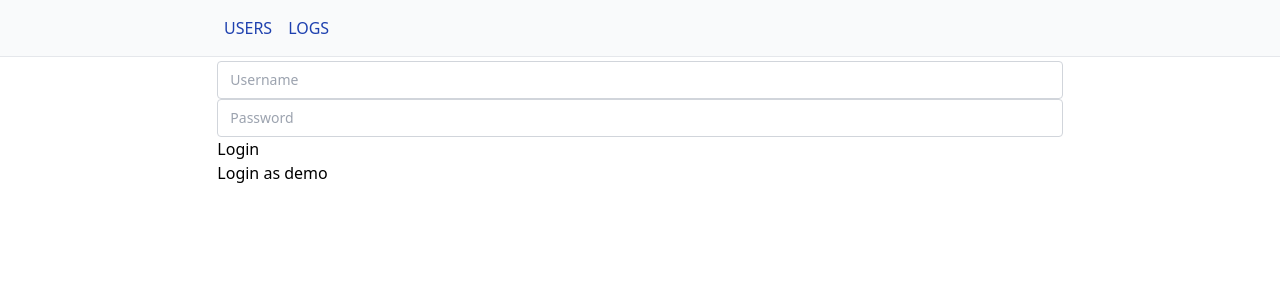
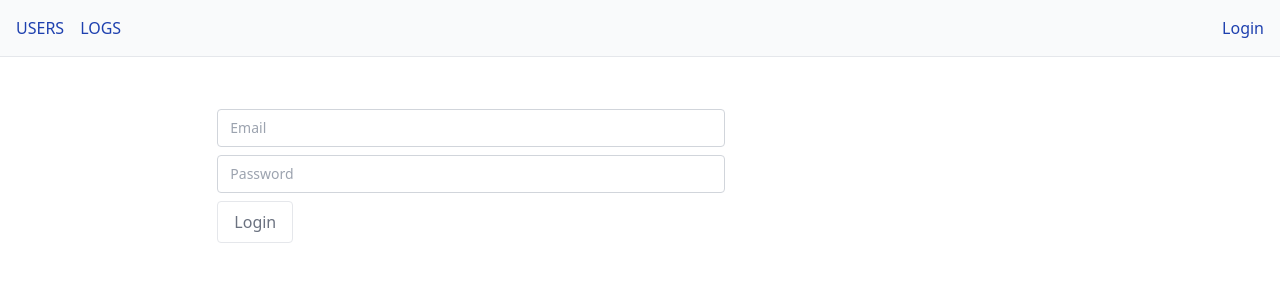
Before and after one commit to agmmtoo/user-management, a React (Vite) app in the folder fe/: page /login in a window 1280 px wide. Shown: the top 300 px of the page. Built offline with nearby package versions, Linux system fonts and the light colour scheme.

Commit message:
ok, i guess

```diff
--- a/fe/src/api/base.api.ts
+++ b/fe/src/api/base.api.ts
@@ -1,32 +1,50 @@
-const user = JSON.parse(localStorage.getItem("user") || "{}")
-const token = user.token
+const BASE_URL = "http://localhost:4000/v1";
 
-const BASE_URL = "http://localhost:4000/v1";
-const headers = {
+export async function get(url: string, signal?: AbortSignal) {
+  const user = JSON.parse(localStorage.getItem("user") || "{}");
+
+  const response = await fetch(`${BASE_URL}${url}`, {
+    headers: {
       "Content-Type": "application/json",
-    "Authorization": `Bearer ${token}`
+      Authorization: `Bearer ${user.token}`,
+    },
+    signal,
+  });
+  return response.json();
 }
 
 export async function create<T>(url: string, data: T) {
+  const user = JSON.parse(localStorage.getItem("user") || "{}");
   const response = await fetch(`${BASE_URL}${url}`, {
     method: "POST",
-        headers,
+    headers: {
+      "Content-Type": "application/json",
+      Authorization: `Bearer ${user.token}`,
+    },
     body: JSON.stringify(data),
   });
   return response.json();
 }
 
 export async function remove(url: string) {
+  const user = JSON.parse(localStorage.getItem("user") || "{}");
   return await fetch(`${BASE_URL}${url}`, {
     method: "DELETE",
-        headers,
+    headers: {
+      "Content-Type": "application/json",
+      Authorization: `Bearer ${user.token}`,
+    },
   });
 }
 
 export async function update<T>(url: string, data: T) {
+  const user = JSON.parse(localStorage.getItem("user") || "{}");
   const response = await fetch(`${BASE_URL}${url}`, {
     method: "PATCH",
-        headers,
+    headers: {
+      "Content-Type": "application/json",
+      Authorization: `Bearer ${user.token}`,
+    },
     body: JSON.stringify(data),
   });
   return response.json();
--- a/fe/src/api/user.api.ts
+++ b/fe/src/api/user.api.ts
@@ -1,6 +1,19 @@
-import { create, remove, update } from "./base.api";
+import { get, create, remove, update } from "./base.api";
 
-import { User } from "../types/User.interface";
+import { User, UserBasic } from "../types/User.interface";
+
+export async function getUser(
+  id: string | undefined,
+  signal?: AbortSignal
+): Promise<{ user: User }> {
+  return get(`/users/${id}`, signal);
+}
+
+export async function getUserList(
+  signal: AbortSignal
+): Promise<{ users: UserBasic[] }> {
+  return get("/users", signal);
+}
 
 export type PostBodyUser = Pick<User, "name" | "email"> & { password: string };
 
@@ -26,3 +39,13 @@ export async function updateUser(
 ): Promise<{ user: User }> {
   return update<PatchBodyUser>(`/users/${id}`, user);
 }
+
+export async function authUser(
+  email: string,
+  password: string
+): Promise<{ token: string; user: User }> {
+  return create<{ email: string; password: string }>("/tokens/authentication", {
+    email,
+    password,
+  });
+}
--- /dev/null
+++ b/fe/src/api/userlog.api.ts
@@ -0,0 +1,9 @@
+import { get } from "./base.api";
+
+import { Log } from "../types/Log.interface";
+
+export async function getUserLogList(
+    signal: AbortSignal
+  ): Promise<{ logs: Log[] }> {
+    return get("/userlogs", signal);
+  }
--- a/fe/src/components/Nav.tsx
+++ b/fe/src/components/Nav.tsx
@@ -1,11 +1,26 @@
 import { Link } from "react-router-dom";
 
+import { useAuth } from "../contexts/auth.context";
+
 export function Nav() {
+  const auth = useAuth();
+  const handleLogout = () => {
+    localStorage.clear();
+    auth.setUser(null);
+  };
+
   return (
-    <nav className="p-4 border-b border-x-blue-950 sticky top-0 bg-gray-50/95">
-      <div className="text-blue-800 font-medium uppercase md:w-2/3 mx-auto flex gap-4">
+    <nav className="p-4 md:mb-12 border-b border-x-blue-950 sticky top-0 bg-gray-50/95 flex justify-between">
+      <div className="text-blue-800 font-medium uppercase flex gap-4">
         <Link to="/users">Users</Link>
         <Link to="/">Logs</Link>
+      </div>
+      <div className="text-blue-800 font-medium cursor-pointer">
+        {auth.user ? (
+          <button onClick={handleLogout}>Logout ({auth.user.user.name})</button>
+        ) : (
+          <Link to="/login">Login</Link>
+        )}
       </div>
     </nav>
   );
--- a/fe/src/components/users/UserInfo.tsx
+++ b/fe/src/components/users/UserInfo.tsx
@@ -24,7 +24,7 @@ function UserInfo() {
         <time>{new Date(user.created_at).toDateString()}</time>
         <div className="inline-flex gap-2">
           <Form method="DELETE">
-            <Button variant="secondary">
+            <Button type="submit" variant="secondary">
               Delete
             </Button>
           </Form>
--- a/fe/src/helpers/userRouterLoader.ts
+++ b/fe/src/helpers/userRouterLoader.ts
@@ -1,16 +1,7 @@
 import { LoaderFunctionArgs } from "react-router-dom";
+import { getUser } from "../api/user.api";
 
 export default async function loader(props: LoaderFunctionArgs) {
   const { request, params } = props;
-
-  const result = await fetch(`http://localhost:4000/v1/users/${params.userId}`, {
-    method: "GET",
-    headers: {
-      "Content-Type": "application/json",
-      Authorization: `Bearer eyJhbGciOiJIUzI1NiJ9.eyJpc3MiOiJ5bWZsIiwic3ViIjoiMiIsImF1ZCI6WyJ5bWZsIl0sImV4cCI6MTY4ODYxNDgyMi4zOTQ1ODY4LCJuYmYiOjE2ODgwMTAwMjIuMzk0NTg2OCwiaWF0IjoxNjg4MDEwMDIyLjM5NDU4Nn0.Rql8osmpIpYDSZd2m_9eH3K2_9lcDLaraqoyjm9G288`,
-    },
-    signal: request.signal,
-  });
-
-  return result.json();
+  return getUser(params.userId, request.signal);
 }
--- a/fe/src/helpers/userlogsRouteLoader.ts
+++ b/fe/src/helpers/userlogsRouteLoader.ts
@@ -1,16 +1,8 @@
 import { LoaderFunctionArgs } from "react-router-dom";
+import { getUserLogList } from "../api/userlog.api";
 
 export default async function loader(props: LoaderFunctionArgs) {
   const request = props.request;
 
-  const result = await fetch("http://localhost:4000/v1/userlogs", {
-    method: "GET",
-    headers: {
-      "Content-Type": "application/json",
-      Authorization: `Bearer eyJhbGciOiJIUzI1NiJ9.eyJpc3MiOiJ5bWZsIiwic3ViIjoiMiIsImF1ZCI6WyJ5bWZsIl0sImV4cCI6MTY4ODYxNDgyMi4zOTQ1ODY4LCJuYmYiOjE2ODgwMTAwMjIuMzk0NTg2OCwiaWF0IjoxNjg4MDEwMDIyLjM5NDU4Nn0.Rql8osmpIpYDSZd2m_9eH3K2_9lcDLaraqoyjm9G288`,
-    },
-    signal: request.signal,
-  });
-
-  return result.json();
+  return getUserLogList(request.signal);
 }
--- a/fe/src/helpers/usersRouteLoader.ts
+++ b/fe/src/helpers/usersRouteLoader.ts
@@ -1,19 +1,10 @@
 import { LoaderFunctionArgs } from "react-router-dom";
-import { UserBasic } from "../types/User.interface";
+import { getUserList } from "../api/user.api";
 
-export default async function loader(
-  props: LoaderFunctionArgs
-): Promise<{ users: UserBasic[] }> {
-  const request = props.request;
-
-  const result = await fetch("http://localhost:4000/v1/users", {
-    method: "GET",
-    headers: {
-      "Content-Type": "application/json",
-      Authorization: `Bearer eyJhbGciOiJIUzI1NiJ9.eyJpc3MiOiJ5bWZsIiwic3ViIjoiMiIsImF1ZCI6WyJ5bWZsIl0sImV4cCI6MTY4ODYxNDgyMi4zOTQ1ODY4LCJuYmYiOjE2ODgwMTAwMjIuMzk0NTg2OCwiaWF0IjoxNjg4MDEwMDIyLjM5NDU4Nn0.Rql8osmpIpYDSZd2m_9eH3K2_9lcDLaraqoyjm9G288`,
-    },
-    signal: request.signal,
-  });
-
-  return result.json();
+export default async function loader(props: LoaderFunctionArgs) {
+  try {
+    return getUserList(props.request.signal);
+  } catch (error) {
+    console.log('sshhh')
+  }
 }
--- a/fe/src/pages/AuthLayout.tsx
+++ b/fe/src/pages/AuthLayout.tsx
@@ -4,8 +4,10 @@ import { useAuth } from "../contexts/auth.context";
 
 function AuthLayout() {
   const location = useLocation();
+
   const auth = useAuth();
   if (auth.user == null) {
+
     return <Navigate to="login" state={{ from: location }} replace />;
   } else {
     return <Outlet />;
--- a/fe/src/pages/ErrorPage.tsx
+++ b/fe/src/pages/ErrorPage.tsx
@@ -1,8 +1,17 @@
-import { useRouteError } from "react-router-dom";
+import { useRouteError, Navigate } from "react-router-dom";
+import { useAuth } from "../contexts/auth.context";
 
 export default function ErrorPage() {
   const error = useRouteError();
-  console.log(error);
+  const auth = useAuth();
+
+  if (error) {
+    // clear local storage and set user to null
+    // on EVERY FREAKING ERROR
+    // localStorage.clear();
+    auth.setUser(null);
+    return <Navigate to="login" />;
+  }
 
   return (
     <div>
--- a/fe/src/pages/Login.tsx
+++ b/fe/src/pages/Login.tsx
@@ -1,9 +1,12 @@
-import { useLocation, Navigate } from "react-router-dom";
+import { useLocation, Navigate, useNavigate } from "react-router-dom";
 
 import { useAuth } from "../contexts/auth.context";
+import Button from "../components/global/Button";
+import { authUser } from "../api/user.api";
 
 function Login() {
   const location = useLocation();
+  const navigate = useNavigate();
 
   const from = location?.state?.from?.pathname ?? "/";
 
@@ -13,23 +16,39 @@ function Login() {
     return <Navigate to={from} replace />;
   }
 
-  const demo = { token: "t", user: "userobj" };
+  const handleLogin = (e: React.FormEvent<HTMLFormElement>) => {
+    e.preventDefault();
+    const formData = new FormData(e.currentTarget);
+    const email = formData.get("email") as string;
+    const password = formData.get("password") as string;
+
+    authUser(email, password).then((response) => {
+      setUser(response);
+      const auth = JSON.stringify(response);
+      localStorage.setItem("user", auth);
+      navigate(from, { replace: true });
+    });
+  };
 
   return (
     <>
-      <form>
-        <input type="text" placeholder="Username"  className="form-input" />
-        <input type="password" placeholder="Password"  className="form-input" />
-        <button type="submit">Login</button>
+      <form className="space-y-2 w-full md:w-3/5" onSubmit={handleLogin}>
+        <input
+          type="email"
+          name="email"
+          placeholder="Email"
+          required
+          className="form-input"
+        />
+        <input
+          type="password"
+          name="password"
+          placeholder="Password"
+          required
+          className="form-input"
+        />
+        <Button type="submit">Login</Button>
       </form>
-      <button
-        onClick={() => {
-          localStorage.setItem("user", JSON.stringify(demo));
-          setUser(demo);
-        }}
-      >
-        Login as demo
-      </button>
     </>
   );
 }
```
Lines whose indentation alone changed are shown as unchanged.
